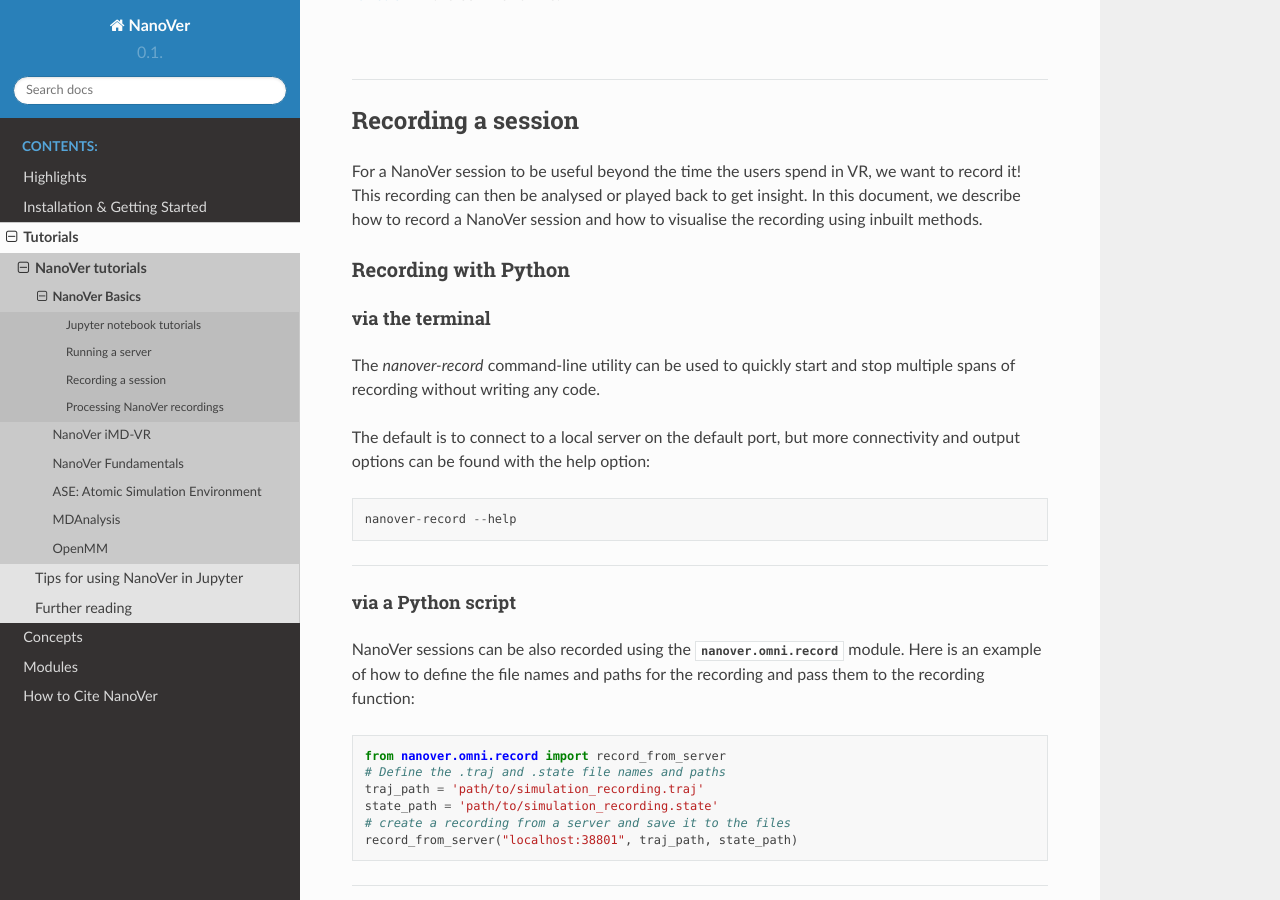
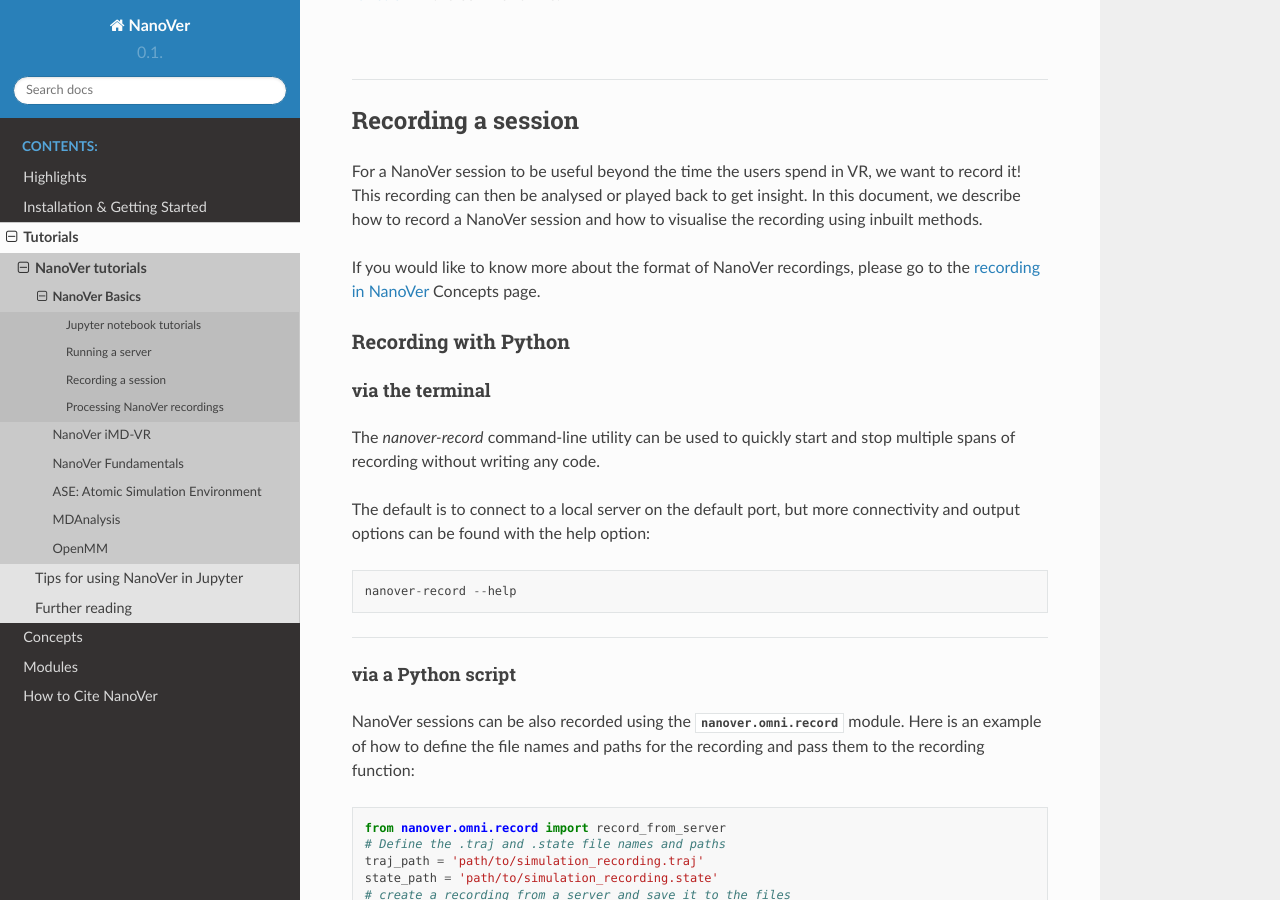
Before and after one commit to IRL2/nanover-docs, a Sphinx documentation site: the page built from source/tutorials/basics.rst, in a window 1280 px wide and 900 px high, scrolled down 5899 px. Built offline with Sphinx 7.4.7 and the Read the Docs theme 3.1.0, drawn with Linux system fonts in a browser that asks for light colours; pages that are not in the unit, such as notebooks, are missing from menus; the version number could not be read and is left out.

Commit message:
Add reference to concepts page on the tutorials page

```diff
--- a/source/concepts/recording.rst
+++ b/source/concepts/recording.rst
@@ -1,3 +1,5 @@
+.. _recordinginnanover:
+
 ====================
 Recording in NanoVer
 ====================
--- a/source/tutorials/basics.rst
+++ b/source/tutorials/basics.rst
@@ -247,6 +247,9 @@
 This recording can then be analysed or played back to get insight.
 In this document, we describe how to record a NanoVer session and how to visualise the recording using inbuilt methods.
 
+If you would like to know more about the format of NanoVer recordings, please go to the
+:ref:`recording in NanoVer <recordinginnanover>` Concepts page.
+
 Recording with Python
 #####################
 
```
